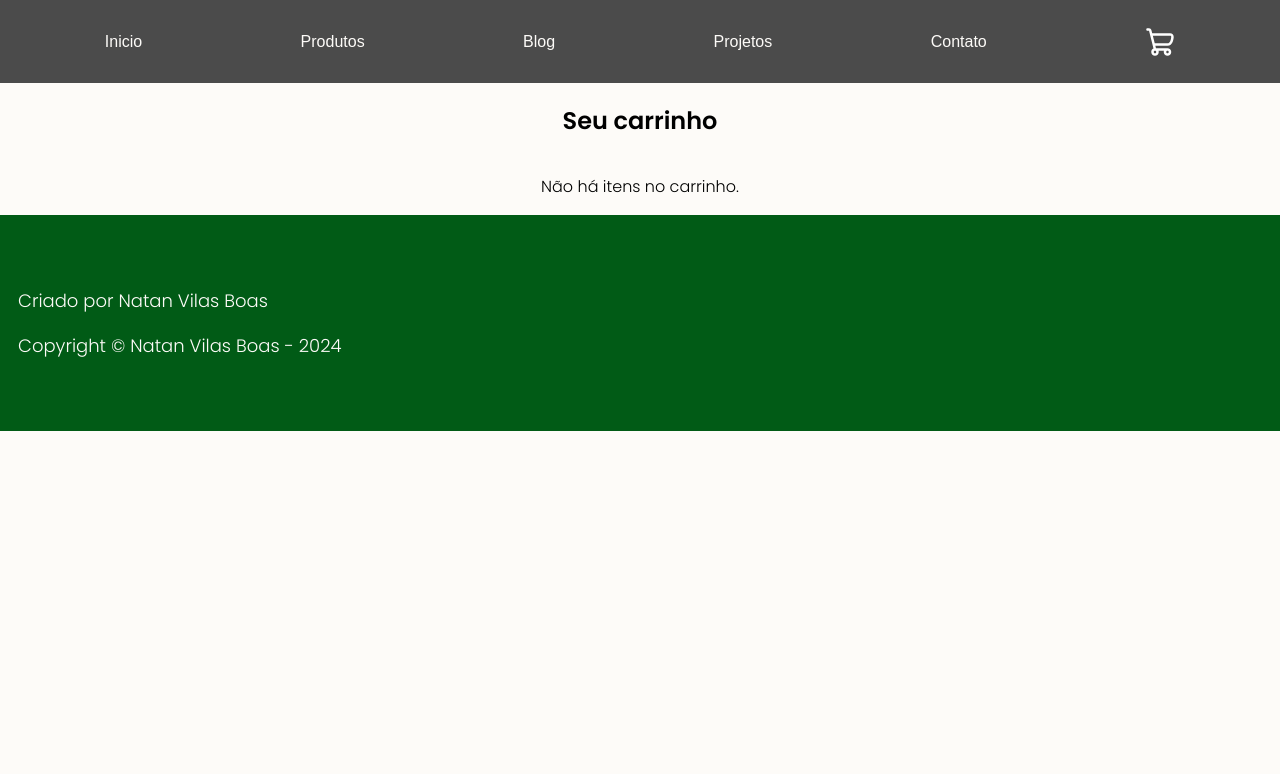
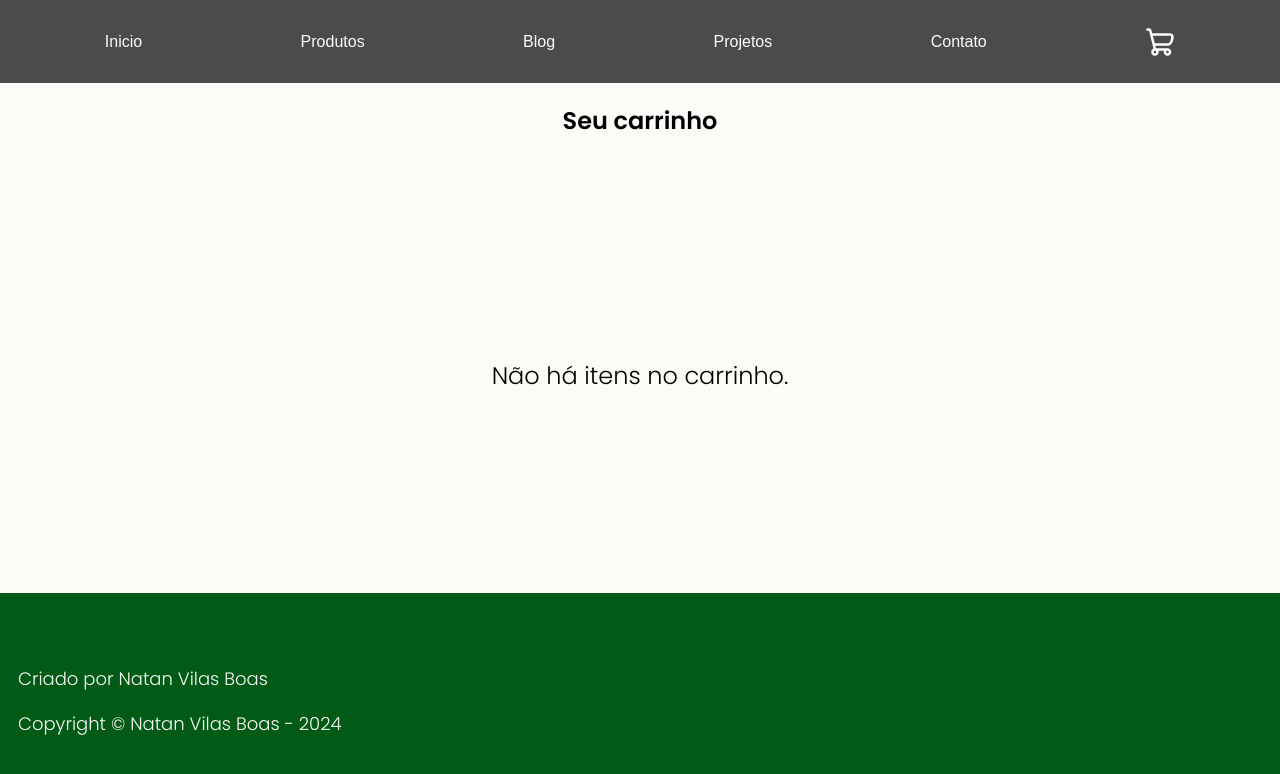
Before and after one commit to NatanVilasBoas/green-grow-site, a React (Create React App) app: page /cart in a window 1280 px wide. Shown: the top 774 px of the page. Built offline with nearby package versions, Linux system fonts and the light colour scheme; the HTML template or start-up script is replaced by a standard one.

Commit message:
estilizando mensagem de carrinho vazio

```diff
--- a/src/pages/Cart/Cart.tsx
+++ b/src/pages/Cart/Cart.tsx
@@ -9,6 +9,12 @@ const Container = styled.section`
     text-align: center;
 `
 
+const Message = styled.p`
+    width: 100%;
+    font-size: 24px;
+    margin: 25vh 0;
+`
+
 const Cart = () => {
     const {itens} = useCarrinhoContext();
 
@@ -17,7 +23,7 @@ const Cart = () => {
             <h1>Seu carrinho</h1>
             {itens.length > 0 ? itens.map((item : Record<string, any>) => {
                return <CardItemCart key={item.id} titulo={item.id} valor={item.valor} quant={item.quant} img={item.img} desc={item.desc}/>
-            }) : <p>Não há itens no carrinho.</p>}
+            }) : <Message>Não há itens no carrinho.</Message>}
         </Container>
     )
 }
```
